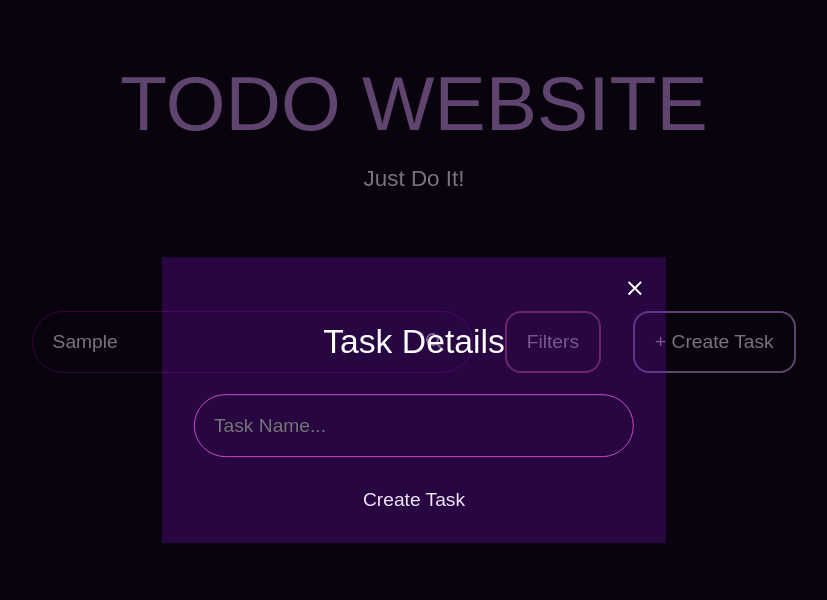
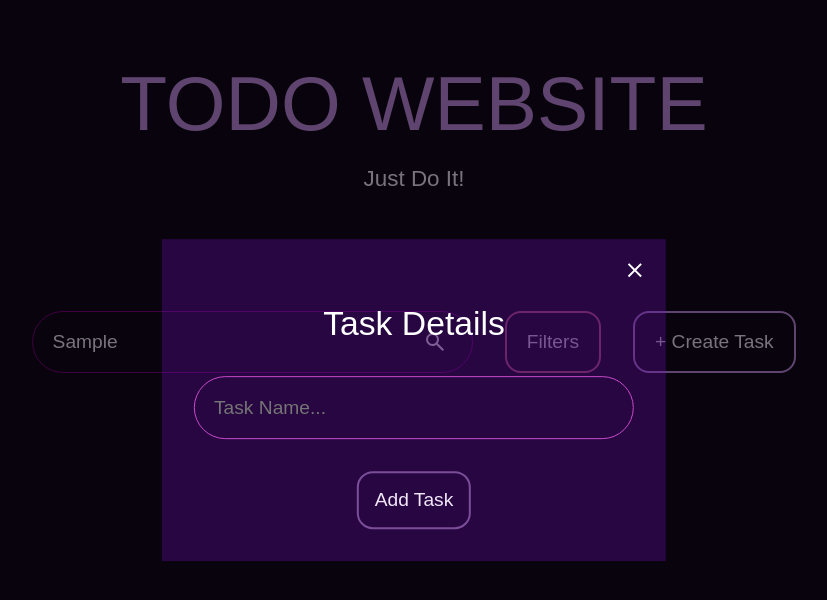
Before and after one commit to Ali200674/Todo-Website, a React (Vite) app in the folder todo-website/: page / in a window 1280 px wide. Both pictures are taken after typing "Sample" into the empty fields and a click on the button "+ Create Task". Shown: the top 600 px of the page, without its empty margins (226-1053 px from the left). Built offline with nearby package versions, Linux system fonts and the light colour scheme; a web font is replaced by a local one.

Commit message:
Fixed imports of CSS in SearchBar.jsx, FiltersModal.jsx, and ButtonModal.jsx. Added some css to the button in the form in ButtonModal.jsx. Fixed a bug where the outline was not working in searchbar.css by added another selector to the needed lines.

```diff
--- a/todo-website/src/components/ButtonModal.jsx
+++ b/todo-website/src/components/ButtonModal.jsx
@@ -1,5 +1,5 @@
 import { createPortal } from "react-dom";
-import "../styles/filters.css";
+import "../styles/Filters.css";
 import close from "../assets/close.svg";
 
 function ButtonModal({ modalVar, setModal }) {
@@ -21,7 +21,7 @@ function ButtonModal({ modalVar, setModal }) {
         </div>
         <div className="submit-form">
           <form>
-            <button>Create Task</button>
+            <button>Add Task</button>
           </form>
         </div>
       </div>
--- a/todo-website/src/components/FiltersModal.jsx
+++ b/todo-website/src/components/FiltersModal.jsx
@@ -1,5 +1,5 @@
 import { createPortal } from "react-dom";
-import "../styles/filters.css";
+import "../styles/Filters.css";
 import close from "../assets/close.svg";
 
 function FilterModal({ modalVar, setModal }) {
--- a/todo-website/src/components/SearchBar.jsx
+++ b/todo-website/src/components/SearchBar.jsx
@@ -1,4 +1,4 @@
-import "../styles/searchbar.css";
+import "../styles/SearchBar.css";
 import searchbar from "../assets/search-bar-logo.svg";
 import FilterModal from "./FiltersModal.jsx";
 import { useState } from "react";
--- a/todo-website/src/styles/filters.css
+++ b/todo-website/src/styles/filters.css
@@ -150,3 +150,21 @@ input[type="checkbox"]:checked::before {
 .submit-form form {
   margin-top: 2rem;
 }
+
+.submit-form button {
+  padding: 1rem;
+
+  border-radius: 1rem;
+
+  outline: none;
+
+  cursor: pointer;
+
+  color: var(--text-color);
+
+  background-color: transparent;
+
+  font-size: 1.2rem;
+
+  border: 2px solid #bf89e08c;
+}
--- a/todo-website/src/styles/searchbar.css
+++ b/todo-website/src/styles/searchbar.css
@@ -39,7 +39,7 @@
   border: 1px solid rgba(128, 0, 128, 0.569);
 }
 
-button {
+.search-bar-div button {
   padding: 0 20px;
 
   border-radius: 1rem;
@@ -61,14 +61,14 @@ button {
   border: 2px solid #d45e899c;
 }
 
-.filters-task {
+.search-bar-div .filters-task {
   border: 2px solid var(--accent-color);
 }
 
-.create-task {
+.search-bar-div .create-task {
   border: 2px solid #bf89e0;
 }
 
-.create-task:hover {
+.search-bar-div .create-task:hover {
   border: 2px solid #bf89e08c;
 }
```
